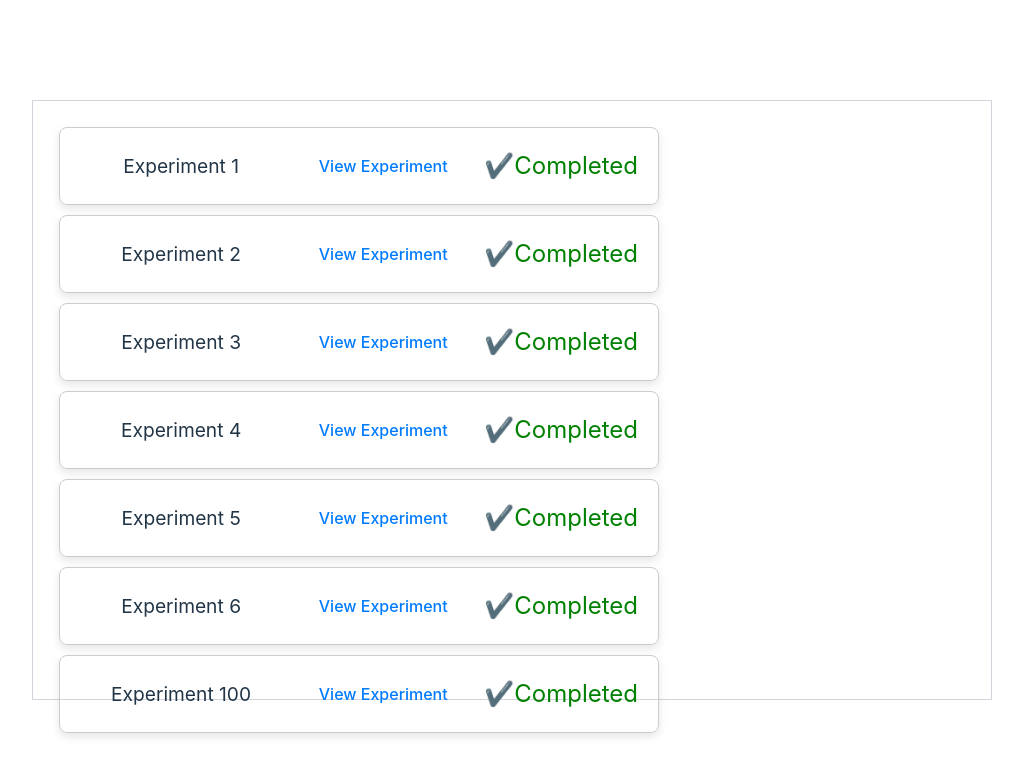
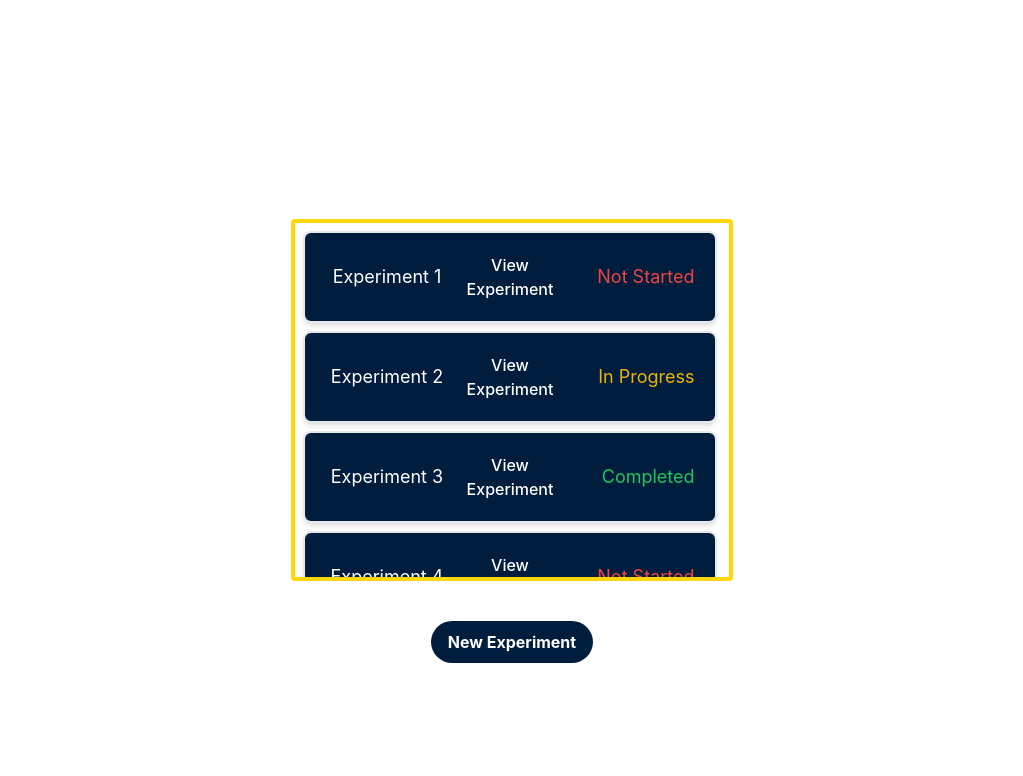
Before and after one commit to ThePICARDProject/481-FrontEnd, a React (Vite) app in the folder picard/: page /home in a window 1280 px wide. Shown: the top 776 px of the page, without its empty margins (128-1151 px from the left). Built offline with nearby package versions, Linux system fonts and the light colour scheme; a web font is replaced by a local one.

Commit message:
updated home + experiment cards

```diff
--- a/picard/src/components/experimentcard/experimentcard.css
+++ /dev/null
@@ -1,43 +0,0 @@
-.card {
-  display: flex;
-  justify-content: space-between;
-  align-items: center;
-  padding: 20px;
-  margin: 10px;
-  border: 1px solid #ccc;
-  border-radius: 8px;
-  box-shadow: 0 4px 8px rgba(0, 0, 0, 0.1);
-  max-width: 600px; /* Adjust the value as needed */
-  width: 100%;
-}
-
-.card-content {
-  display: flex;
-  justify-content: space-between;
-  align-items: center;
-  width: 100%;
-}
-
-.card-content h3 {
-  margin: 0;
-  font-size: 1.2em;
-  flex: 1;
-}
-
-.card-content a {
-  color: #007bff;
-  text-decoration: none;
-  flex: 1;
-  text-align: center;
-}
-
-.card-content a:hover {
-  text-decoration: underline;
-}
-
-.progress-box {
-  font-size: 1.5em;
-  color: green;
-  flex: 1;
-  text-align: right;
-}
--- a/picard/src/components/experimentcard/experimentcard.jsx
+++ b/picard/src/components/experimentcard/experimentcard.jsx
@@ -1,16 +1,30 @@
 import React from 'react';
-import './experimentcard.css';
 
 const ExperimentCard = ({ experimentName, link, experimentState }) => {
+  const getExperimentState = (state) => {
+    switch (state) {
+      case '3':
+        return { message: 'Completed', color: 'text-green-500' };
+      case '2':
+        return { message: 'In Progress', color: 'text-yellow-500' };
+      case '1':
+        return { message: 'Not Started', color: 'text-red-500' };
+    }
+  };
+  const { message, color } = getExperimentState(experimentState);
+
   return (
-    <div className="card">
-      <div className="card-content">
-        <h3>{experimentName}</h3>
-        <a href={link} target="_blank" rel="noopener noreferrer">View Experiment</a>
+    <div className="card flex justify-between items-center p-5 m-2 border-2 bg-[#001D3D] rounded-lg shadow-md max-w-xl w-full">
+      <div className="card-content flex justify-between items-center w-full">
+        <h3 className="m-0 text-lg flex-1 text-white">{experimentName}</h3>
+        <a href={link} target="_blank" rel="noopener noreferrer" className="text-white no-underline flex-1 text-center hover:underline">
+          View Experiment
+        </a>
+        <div className={`progress-box text-lg flex-1 text-right ${color}`}>
+          <h5>{message}</h5>
+        </div>
       </div>
-      <div className="progress-box">
-        <h5>✔️{experimentState}</h5>
-      </div>
+
     </div>
   );
 };
--- a/picard/src/routes/home.jsx
+++ b/picard/src/routes/home.jsx
@@ -1,21 +1,27 @@
 import React from 'react';
 import ExperimentCard from '../components/experimentcard/experimentcard';
-
+import { useNavigate } from "react-router-dom";
 
 function Home() {
     const experiments = [
-        { name: 'Experiment 1', link: 'http://example.com/1', state: 'Completed' },
-        { name: 'Experiment 2', link: 'http://example.com/2', state: 'Completed' },
-        { name: 'Experiment 3', link: 'http://example.com/3', state: 'Completed' },
-        { name: 'Experiment 4', link: 'http://example.com/3', state: 'Completed' },
-        { name: 'Experiment 5', link: 'http://example.com/3', state: 'Completed' },
-        { name: 'Experiment 6', link: 'http://example.com/3', state: 'Completed' },
-        { name: 'Experiment 100', link: 'http://example.com/3', state: 'Completed' },
+        { name: 'Experiment 1', link: 'http://example.com/1', state: '1' },
+        { name: 'Experiment 2', link: 'http://example.com/2', state: '2' },
+        { name: 'Experiment 3', link: 'http://example.com/3', state: '3' },
+        { name: 'Experiment 4', link: 'http://example.com/3', state: '1' },
+        { name: 'Experiment 5', link: 'http://example.com/3', state: '2' },
+        { name: 'Experiment 6', link: 'http://example.com/3', state: '3' },
+        { name: 'Experiment 100', link: 'http://example.com/3', state: '3' },
     ];
 
+    const navigate = useNavigate();
+
+    const handleEnterClick = () => {
+        navigate("/experiment");
+    };
+
     return (
-        <div className="w-screen h-screen flex justify-center items-center overflow-auto ">
-            <div className="w-3/4 h-3/4 max-h-screen border border-gray-300 p-4">
+        <div className="grid h-1/2 place-items-center">
+            <div className="max-w-full h-1/2 pr-5 border-4 rounded border-[#FFD60A] overflow-auto overflow-x-hidden">
                 {experiments.map((experiment, index) => (
                     <ExperimentCard
                         key={index}
@@ -25,6 +31,9 @@ function Home() {
                     />
                 ))}
             </div>
+            <button className="bg-[#001D3D] hover:bg-[#FFD60A] text-white font-bold py-2 px-4 rounded-full -mt-60" onClick={handleEnterClick}>
+                New Experiment
+            </button>
         </div>
     );
 }
```
